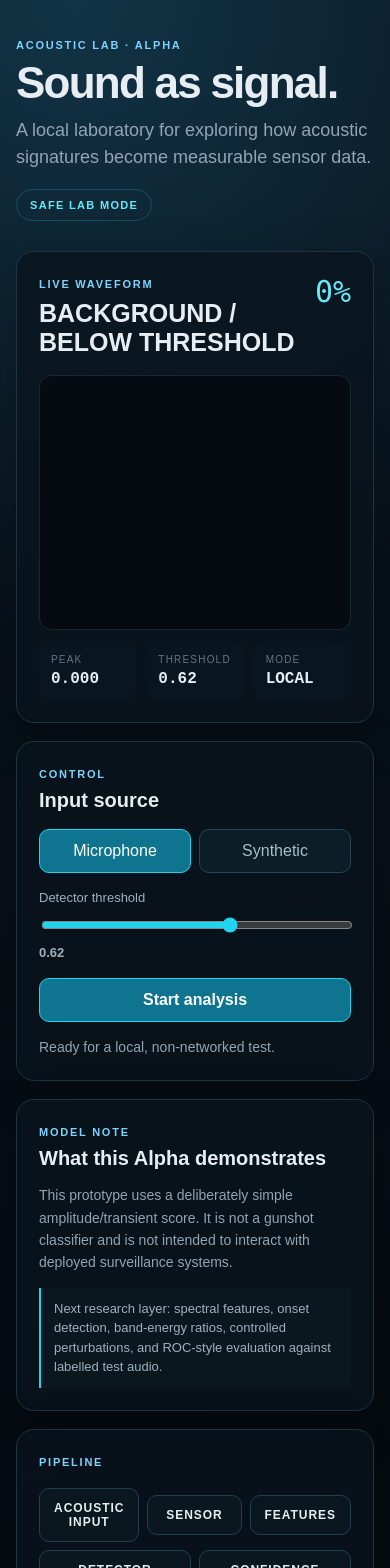
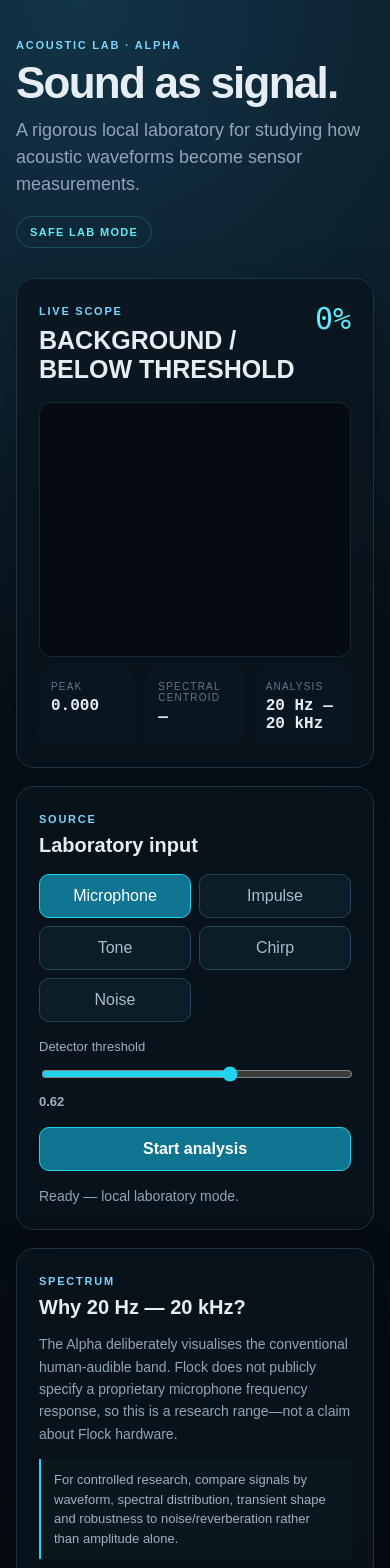
Before and after one commit to FX-PHOTOGRAPHY/AIGUY, a Next.js app: page / in a window 390 px wide. Shown: the top 1568 px of the page. Built offline with nearby package versions, Linux system fonts and the light colour scheme.

Commit message:
Expand Acoustic Lab Alpha with playback and spectral analysis

```diff
--- a/app/page.tsx
+++ b/app/page.tsx
@@ -4,112 +4,42 @@ import { useEffect, useRef, useState } from 'react';
 
 const clamp = (n: number, min: number, max: number) => Math.min(max, Math.max(min, n));
 
-function drawWave(canvas: HTMLCanvasElement, data: Float32Array | number[]) {
-  const ctx = canvas.getContext('2d');
-  if (!ctx) return;
-  const dpr = window.devicePixelRatio || 1;
-  const w = canvas.clientWidth * dpr;
-  const h = canvas.clientHeight * dpr;
+type Source = 'microphone' | 'impulse' | 'tone' | 'chirp' | 'noise';
+
+function drawScope(canvas: HTMLCanvasElement, data: Float32Array, spectrum: Float32Array, sampleRate: number) {
+  const ctx = canvas.getContext('2d'); if (!ctx) return;
+  const dpr = window.devicePixelRatio || 1, w = canvas.clientWidth * dpr, h = canvas.clientHeight * dpr;
   if (canvas.width !== w || canvas.height !== h) { canvas.width = w; canvas.height = h; }
-  ctx.clearRect(0, 0, w, h);
-  ctx.strokeStyle = '#cbd5e1'; ctx.lineWidth = 1;
-  ctx.beginPath(); ctx.moveTo(0, h / 2); ctx.lineTo(w, h / 2); ctx.stroke();
+  ctx.clearRect(0, 0, w, h); ctx.fillStyle = '#050b10'; ctx.fillRect(0, 0, w, h);
+  ctx.strokeStyle = '#18313d'; ctx.lineWidth = 1;
+  for (let i = 1; i < 5; i++) { const y = h * i / 5; ctx.beginPath(); ctx.moveTo(0,y); ctx.lineTo(w,y); ctx.stroke(); }
   ctx.strokeStyle = '#67e8f9'; ctx.lineWidth = 2; ctx.beginPath();
-  const step = Math.max(1, Math.floor(data.length / w));
-  for (let x = 0; x < w; x++) {
-    const i = Math.min(data.length - 1, x * step);
-    const y = h / 2 - data[i] * h * 0.42;
-    if (x === 0) ctx.moveTo(x, y); else ctx.lineTo(x, y);
-  }
-  ctx.stroke();
+  for (let x=0; x<w; x++) { const i=Math.min(data.length-1, Math.floor(x/w*data.length)); const y=h*.27-data[i]*h*.22; x===0?ctx.moveTo(x,y):ctx.lineTo(x,y); } ctx.stroke();
+  ctx.strokeStyle = '#a78bfa'; ctx.lineWidth = 2; ctx.beginPath();
+  const nyquist=sampleRate/2;
+  for(let x=0;x<w;x++){ const f=20*Math.pow(1000, x/w); const bin=Math.min(spectrum.length-1,Math.floor(f/nyquist*spectrum.length)); const y=h*.98-spectrum[bin]*h*.55; x===0?ctx.moveTo(x,y):ctx.lineTo(x,y); } ctx.stroke();
+  ctx.fillStyle='#64748b'; ctx.font=`${11*dpr}px ui-monospace`; ctx.fillText('TIME / AMPLITUDE',12,18*dpr); ctx.fillText('SPECTRUM · 20 Hz — 20 kHz',12, h-10*dpr);
 }
 
-export default function Home() {
-  const canvasRef = useRef<HTMLCanvasElement>(null);
-  const analyserRef = useRef<AnalyserNode | null>(null);
-  const rafRef = useRef<number | null>(null);
-  const streamRef = useRef<MediaStream | null>(null);
-  const [running, setRunning] = useState(false);
-  const [source, setSource] = useState<'microphone' | 'synthetic'>('microphone');
-  const [threshold, setThreshold] = useState(0.62);
-  const [confidence, setConfidence] = useState(0);
-  const [peak, setPeak] = useState(0);
-  const [status, setStatus] = useState('Ready for a local, non-networked test.');
+function makeBuffer(ctx: AudioContext, kind: Exclude<Source,'microphone'>, freq: number, duration: number) {
+  const n=Math.floor(ctx.sampleRate*duration), b=ctx.createBuffer(1,n,ctx.sampleRate), d=b.getChannelData(0);
+  for(let i=0;i<n;i++){ const t=i/ctx.sampleRate, env=Math.exp(-t*7); if(kind==='impulse') d[i]=(i<Math.max(1,ctx.sampleRate*.001)?(1-i/(ctx.sampleRate*.001)):0)*.8; else if(kind==='tone') d[i]=Math.sin(2*Math.PI*freq*t)*.28; else if(kind==='chirp'){ const f0=20, f1=20000; const k=(f1-f0)/duration; d[i]=Math.sin(2*Math.PI*(f0*t+.5*k*t*t))*.28*env; } else d[i]=(Math.random()*2-1)*.2*env; }
+  return b;
+}
 
-  useEffect(() => () => {
-    if (rafRef.current) cancelAnimationFrame(rafRef.current);
-    streamRef.current?.getTracks().forEach(t => t.stop());
-  }, []);
-
-  const renderLoop = () => {
-    const analyser = analyserRef.current;
-    const canvas = canvasRef.current;
-    if (!analyser || !canvas) return;
-    const data = new Float32Array(analyser.fftSize);
-    analyser.getFloatTimeDomainData(data);
-    let p = 0; for (const v of data) p = Math.max(p, Math.abs(v));
-    setPeak(p);
-    const transientScore = clamp(p * 2.8, 0, 1);
-    setConfidence(transientScore);
-    drawWave(canvas, data);
-    rafRef.current = requestAnimationFrame(renderLoop);
-  };
-
-  const start = async () => {
-    try {
-      const AC = window.AudioContext || (window as typeof window & { webkitAudioContext: typeof AudioContext }).webkitAudioContext;
-      const audio = new AC();
-      const analyser = audio.createAnalyser();
-      analyser.fftSize = 2048;
-      analyser.smoothingTimeConstant = 0.1;
-      analyserRef.current = analyser;
-      if (source === 'microphone') {
-        const stream = await navigator.mediaDevices.getUserMedia({ audio: true, video: false });
-        streamRef.current = stream;
-        audio.createMediaStreamSource(stream).connect(analyser);
-        setStatus('Microphone analysis active — audio stays in this browser.');
-      } else {
-        const osc = audio.createOscillator();
-        const gain = audio.createGain();
-        gain.gain.value = 0.0;
-        osc.frequency.value = 180;
-        osc.connect(gain).connect(analyser);
-        osc.start();
-        setStatus('Synthetic source active — no external signal is transmitted.');
-      }
-      setRunning(true);
-      renderLoop();
-    } catch {
-      setStatus('Microphone unavailable or permission was denied.');
-    }
-  };
-
-  const stop = () => {
-    if (rafRef.current) cancelAnimationFrame(rafRef.current);
-    streamRef.current?.getTracks().forEach(t => t.stop());
-    streamRef.current = null;
-    analyserRef.current = null;
-    setRunning(false); setConfidence(0); setPeak(0); setStatus('Stopped.');
-  };
-
-  const detectorState = confidence >= threshold ? 'SIGNATURE-LIKE' : 'BACKGROUND / BELOW THRESHOLD';
-
-  return (
-    <main className='shell'>
-      <section className='hero'>
-        <div><p className='eyebrow'>ACOUSTIC LAB · ALPHA</p><h1>Sound as signal.</h1><p className='lede'>A local laboratory for exploring how acoustic signatures become measurable sensor data.</p></div>
-        <div className='pill'>SAFE LAB MODE</div>
-      </section>
-
-      <section className='grid'>
-        <article className='panel wide'><div className='panelHead'><div><span className='label'>LIVE WAVEFORM</span><h2>{detectorState}</h2></div><span className='mono'>{(confidence * 100).toFixed(0)}%</span></div><canvas ref={canvasRef} className='scope' /><div className='metrics'><div><span>PEAK</span><strong>{peak.toFixed(3)}</strong></div><div><span>THRESHOLD</span><strong>{threshold.toFixed(2)}</strong></div><div><span>MODE</span><strong>LOCAL</strong></div></div></article>
-
-        <article className='panel'><span className='label'>CONTROL</span><h3>Input source</h3><div className='seg'><button className={source==='microphone'?'active':''} onClick={()=>setSource('microphone')} disabled={running}>Microphone</button><button className={source==='synthetic'?'active':''} onClick={()=>setSource('synthetic')} disabled={running}>Synthetic</button></div><label>Detector threshold <input type='range' min='0.1' max='0.95' step='0.01' value={threshold} onChange={e=>setThreshold(Number(e.target.value))}/><b>{threshold.toFixed(2)}</b></label><div className='actions'><button className='primary' onClick={running?stop:start}>{running?'Stop':'Start analysis'}</button></div><p className='status'>{status}</p></article>
-
-        <article className='panel'><span className='label'>MODEL NOTE</span><h3>What this Alpha demonstrates</h3><p>This prototype uses a deliberately simple amplitude/transient score. It is not a gunshot classifier and is not intended to interact with deployed surveillance systems.</p><div className='note'>Next research layer: spectral features, onset detection, band-energy ratios, controlled perturbations, and ROC-style evaluation against labelled test audio.</div></article>
-
-        <article className='panel wide'><span className='label'>PIPELINE</span><div className='pipeline'><span>ACOUSTIC INPUT</span><i>→</i><span>SENSOR</span><i>→</i><span>FEATURES</span><i>→</i><span>DETECTOR</span><i>→</i><span>CONFIDENCE</span></div></article>
-      </section>
-    </main>
-  );
+export default function Home(){
+  const canvasRef=useRef<HTMLCanvasElement>(null); const audioRef=useRef<AudioContext|null>(null); const analyserRef=useRef<AnalyserNode|null>(null); const streamRef=useRef<MediaStream|null>(null); const sourceNodeRef=useRef<AudioNode|null>(null); const rafRef=useRef<number|null>(null);
+  const [source,setSource]=useState<Source>('microphone'); const [running,setRunning]=useState(false); const [playing,setPlaying]=useState(false); const [threshold,setThreshold]=useState(.62); const [gain,setGain]=useState(.18); const [tone,setTone]=useState(1000); const [peak,setPeak]=useState(0); const [centroid,setCentroid]=useState(0); const [confidence,setConfidence]=useState(0); const [status,setStatus]=useState('Ready — local laboratory mode.');
+  useEffect(()=>()=>stopAll(),[]);
+  function stopAll(){ if(rafRef.current)cancelAnimationFrame(rafRef.current); streamRef.current?.getTracks().forEach(t=>t.stop()); try{sourceNodeRef.current?.disconnect()}catch{} sourceNodeRef.current=null; setRunning(false);setPlaying(false); }
+  function analyse(){ const a=analyserRef.current,c=canvasRef.current;if(!a||!c)return; const td=new Float32Array(a.fftSize),fd=new Float32Array(a.frequencyBinCount);a.getFloatTimeDomainData(td);a.getFloatFrequencyData(fd);let p=0,weighted=0,total=0;for(const v of td)p=Math.max(p,Math.abs(v));for(let i=1;i<fd.length;i++){const mag=Math.pow(10,fd[i]/20);total+=mag;weighted+=mag*i*(a.context.sampleRate/2/a.frequencyBinCount)}const sc=clamp(p*2.8,0,1);setPeak(p);setConfidence(sc);setCentroid(total?weighted/total:0);drawScope(c,td,fd,a.context.sampleRate);rafRef.current=requestAnimationFrame(analyse); }
+  async function ensureAudio(){ if(!audioRef.current){const AC=window.AudioContext||(window as typeof window&{webkitAudioContext:typeof AudioContext}).webkitAudioContext;audioRef.current=new AC();}await audioRef.current.resume();const a=audioRef.current.createAnalyser();a.fftSize=4096;a.smoothingTimeConstant=.08;analyserRef.current=a;return audioRef.current; }
+  async function start(){try{const audio=await ensureAudio();stopAll();analyserRef.current=audio.createAnalyser();analyserRef.current.fftSize=4096;analyserRef.current.smoothingTimeConstant=.08;const a=analyserRef.current;if(source==='microphone'){const s=await navigator.mediaDevices.getUserMedia({audio:{echoCancellation:false,noiseSuppression:false,autoGainControl:false},video:false});streamRef.current=s;audio.createMediaStreamSource(s).connect(a);setStatus('Microphone analysis active. Audio stays in this browser.');setRunning(true);analyse();}else{playSynthetic(audio);}}catch{setStatus('Audio unavailable or microphone permission was denied.');}}
+  function playSynthetic(audio=audioRef.current!){const b=makeBuffer(audio,source as Exclude<Source,'microphone'>,tone,source==='chirp'?3:1.5),buf=audio.createBufferSource(),g=audio.createGain();g.gain.value=gain;buf.buffer=b;buf.connect(g).connect(analyserRef.current!);buf.connect(audio.destination);sourceNodeRef.current=buf;buf.onended=()=>{setPlaying(false);setRunning(false)};buf.start();setPlaying(true);setRunning(true);setStatus('Synthetic playback active — output is controlled locally.');analyse();}
+  const detector=confidence>=threshold?'SIGNATURE-LIKE':'BACKGROUND / BELOW THRESHOLD';
+  return <main className='shell'><section className='hero'><div><p className='eyebrow'>ACOUSTIC LAB · ALPHA</p><h1>Sound as signal.</h1><p className='lede'>A rigorous local laboratory for studying how acoustic waveforms become sensor measurements.</p></div><div className='pill'>SAFE LAB MODE</div></section>
+  <section className='grid'><article className='panel wide'><div className='panelHead'><div><span className='label'>LIVE SCOPE</span><h2>{detector}</h2></div><span className='mono'>{(confidence*100).toFixed(0)}%</span></div><canvas ref={canvasRef} className='scope'/><div className='metrics'><div><span>PEAK</span><strong>{peak.toFixed(3)}</strong></div><div><span>SPECTRAL CENTROID</span><strong>{centroid?`${Math.round(centroid)} Hz`:'—'}</strong></div><div><span>ANALYSIS</span><strong>20 Hz — 20 kHz</strong></div></div></article>
+  <article className='panel'><span className='label'>SOURCE</span><h3>Laboratory input</h3><div className='seg'>{(['microphone','impulse','tone','chirp','noise'] as Source[]).map(s=><button key={s} className={source===s?'active':''} onClick={()=>{if(!running)setSource(s)}} disabled={running}>{s[0].toUpperCase()+s.slice(1)}</button>)}</div><label>Detector threshold <input type='range' min='.1' max='.95' step='.01' value={threshold} onChange={e=>setThreshold(+e.target.value)}/><b>{threshold.toFixed(2)}</b></label>{source==='tone'&&<label>Test frequency <input type='range' min='20' max='20000' step='10' value={tone} onChange={e=>setTone(+e.target.value)}/><b>{tone.toLocaleString()} Hz</b></label>}{source!=='microphone'&&<label>Playback gain <input type='range' min='0' max='.5' step='.01' value={gain} onChange={e=>setGain(+e.target.value)}/><b>{gain.toFixed(2)}</b></label>}<div className='actions'><button className='primary' onClick={running?stopAll:start}>{running?(playing?'Stop playback':'Stop analysis'):(source==='microphone'?'Start analysis':'Play & analyse')}</button></div><p className='status'>{status}</p></article>
+  <article className='panel'><span className='label'>SPECTRUM</span><h3>Why 20 Hz — 20 kHz?</h3><p>The Alpha deliberately visualises the conventional human-audible band. Flock does not publicly specify a proprietary microphone frequency response, so this is a research range—not a claim about Flock hardware.</p><div className='note'>For controlled research, compare signals by waveform, spectral distribution, transient shape and robustness to noise/reverberation rather than amplitude alone.</div></article>
+  <article className='panel wide'><span className='label'>PIPELINE</span><div className='pipeline'><span>ACOUSTIC INPUT</span><i>→</i><span>SENSOR MODEL</span><i>→</i><span>FFT / FEATURES</span><i>→</i><span>DETECTOR</span><i>→</i><span>CONFIDENCE</span></div></article></section></main>;
 }
```
